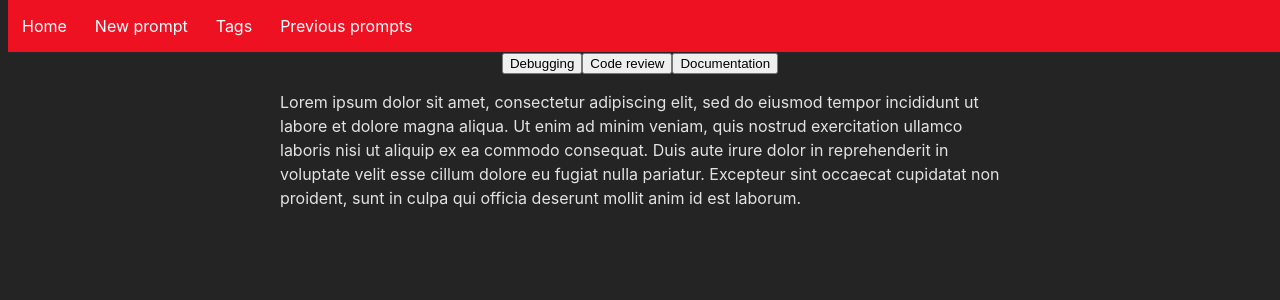
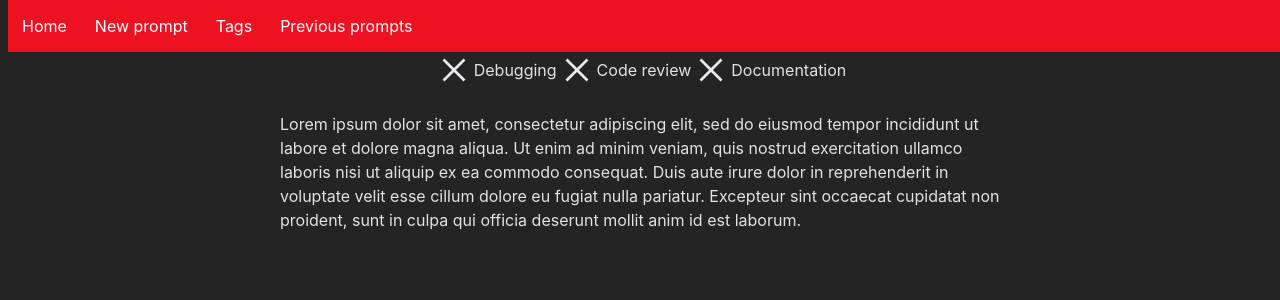
Before and after one commit to klosik007/AIPromptJournal, a React (Vite) app: page / in a window 1280 px wide. Shown: the top 300 px of the page. Built offline with nearby package versions, Linux system fonts and the light colour scheme.

Commit message:
TagButton usage

```diff
--- a/src/components/MainView.tsx
+++ b/src/components/MainView.tsx
@@ -1,3 +1,5 @@
+import TagButton from "./TagButton"
+
 export default function MainView() {
     return (
         <>
@@ -11,9 +13,9 @@ export default function MainView() {
             </nav>
             <div className="container">
                 <div className="tags">
-                    <button>Debugging</button>
-                    <button>Code review</button>
-                    <button>Documentation</button>
+                    <TagButton name="Debugging" />
+                    <TagButton name="Code review" />
+                    <TagButton name="Documentation" />
                 </div>
                 <div className="content">
                     <p>
```
